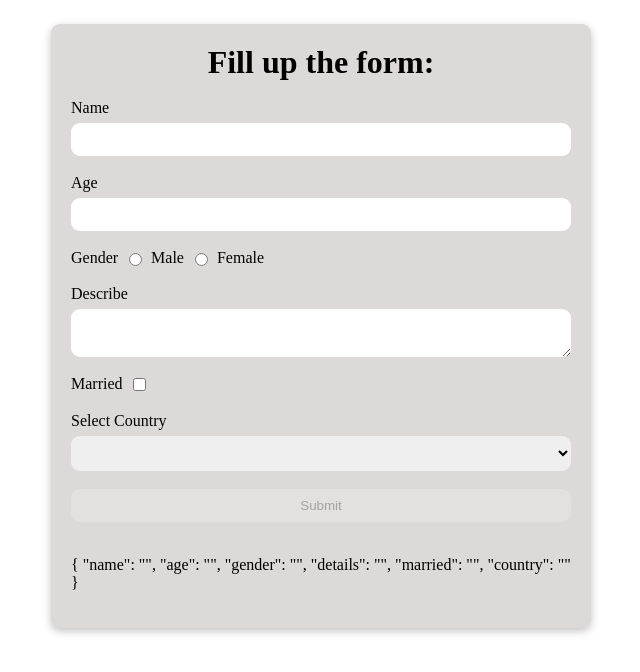
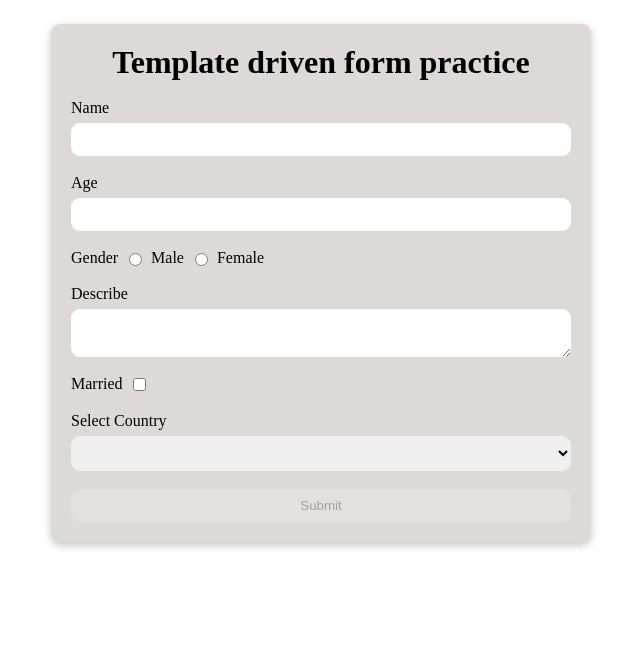
Before and after one commit to sudhansom/driving-test, an Angular app: page /template-form in a window 1280 px wide. Shown: the top 672 px of the page, without its empty margins (319-959 px from the left). Built offline with nearby package versions, Linux system fonts and the light colour scheme.

Commit message:
remove the json display

```diff
--- a/src/app/views/template-form/template-form.component.html
+++ b/src/app/views/template-form/template-form.component.html
@@ -1,5 +1,5 @@
 <form #form="ngForm" (ngSubmit)="onSubmit(form)">
-  <h1>Fill up the form:</h1>
+  <h1>Template driven form practice</h1>
   <label>Name
     <input required ngModel name="name" #name="ngModel" type="text" />
   </label>
@@ -24,5 +24,5 @@
   </label>
 
   <button [ngClass]="form.valid?'active':'inactive'" [disabled]="!form.valid" type="submit">Submit</button>
-  <p>{{ form.value | json }}</p>
+  <!-- <p>{{ form.value | json }}</p> -->
 </form>
```
